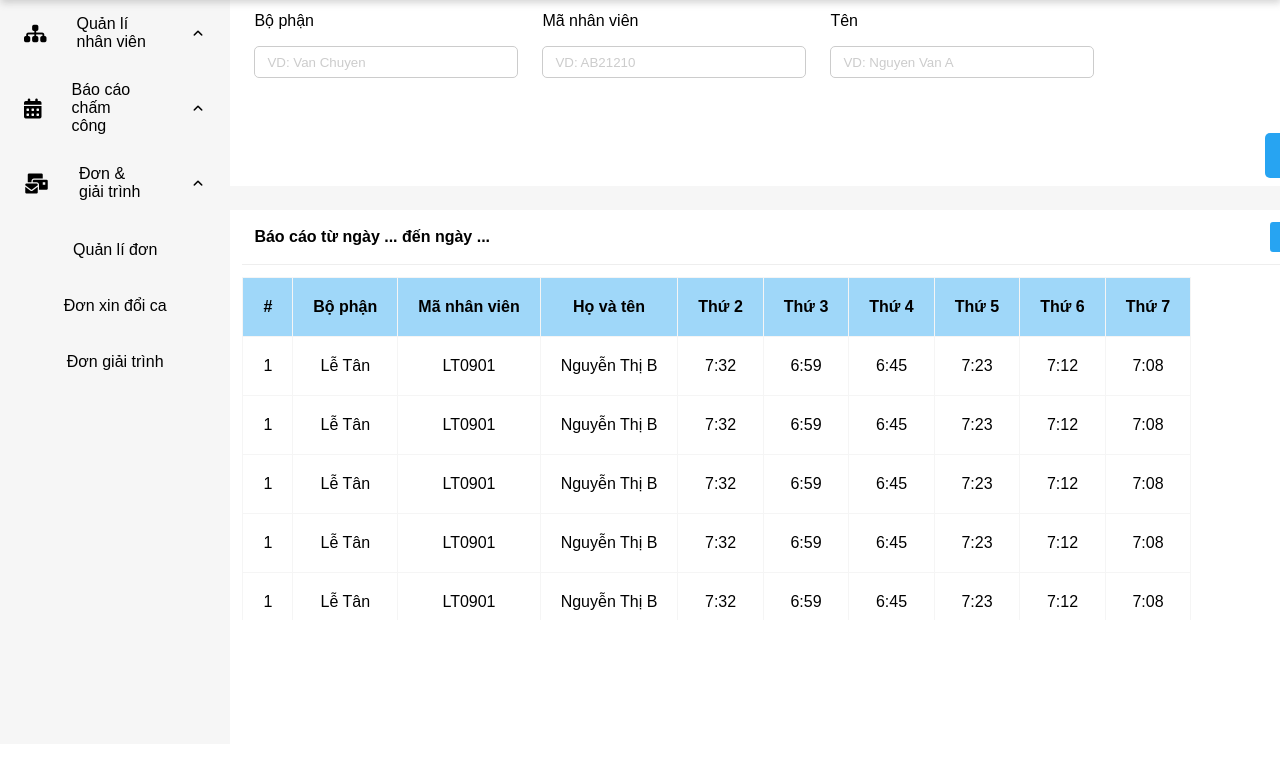
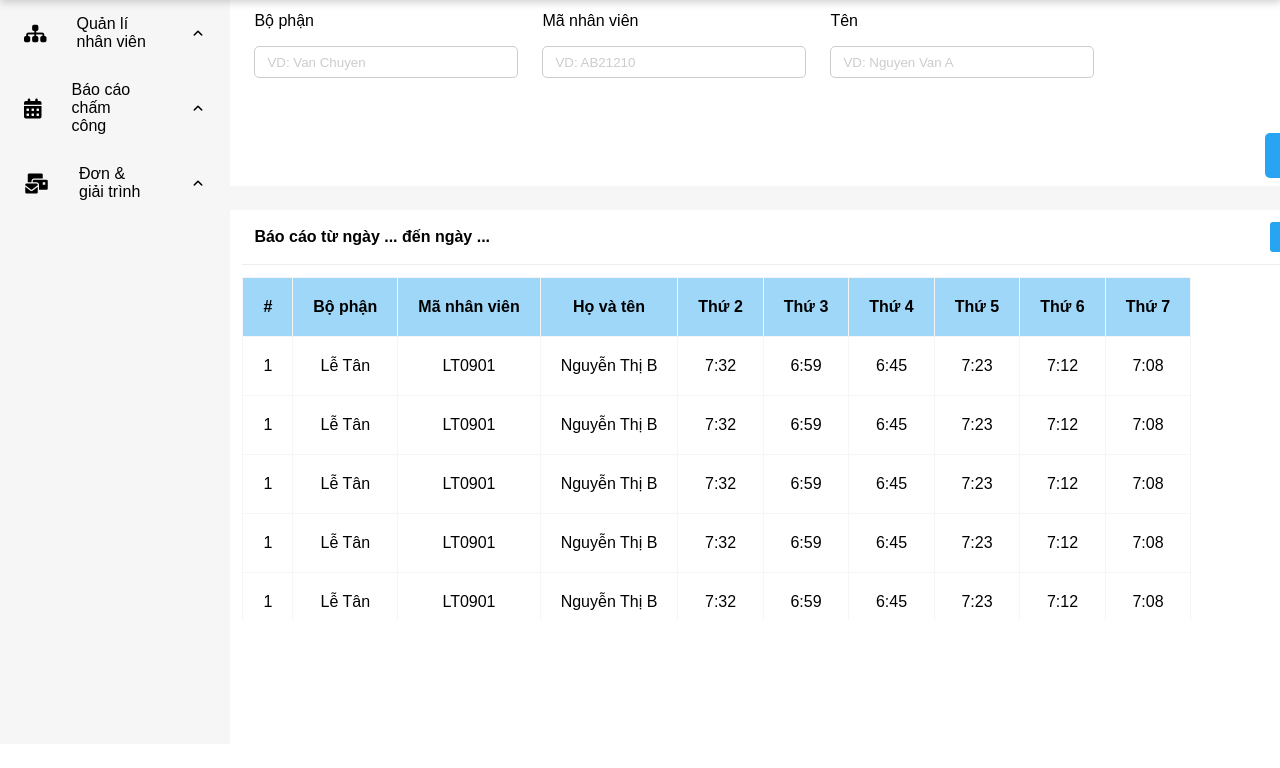
Before and after one commit to Iamdungx/enterprise-data-management, a Flask app: page / in a window 1280 px wide. Shown: the part 66-834 px from the top of that part. Run offline with Flask 3, Linux system fonts and the light colour scheme; the visitor is signed in with stand-in values (Sample User, id 1); the page is wider than the window, and the part outside it is not shown; some libraries are stand-ins or nearby versions.

Commit message:
update-employee-manager

```diff
--- a/templates/employee-manager.html
+++ b/templates/employee-manager.html
@@ -120,7 +120,7 @@
                         <i class="nav_bar-function-icon fa-solid fa-angle-up"></i>
                     </div>
                 </div>
-                <ul class="nav_bar-function_child_Assignment ">
+                <ul class="nav_bar-function_child_Assignment none">
                     <li class="nav_bar-list-item">Quản lí đơn</li>
                     <li class="nav_bar-list-item">Đơn xin đổi ca</li>
                     <li class="nav_bar-list-item">Đơn giải trình</li>
```
